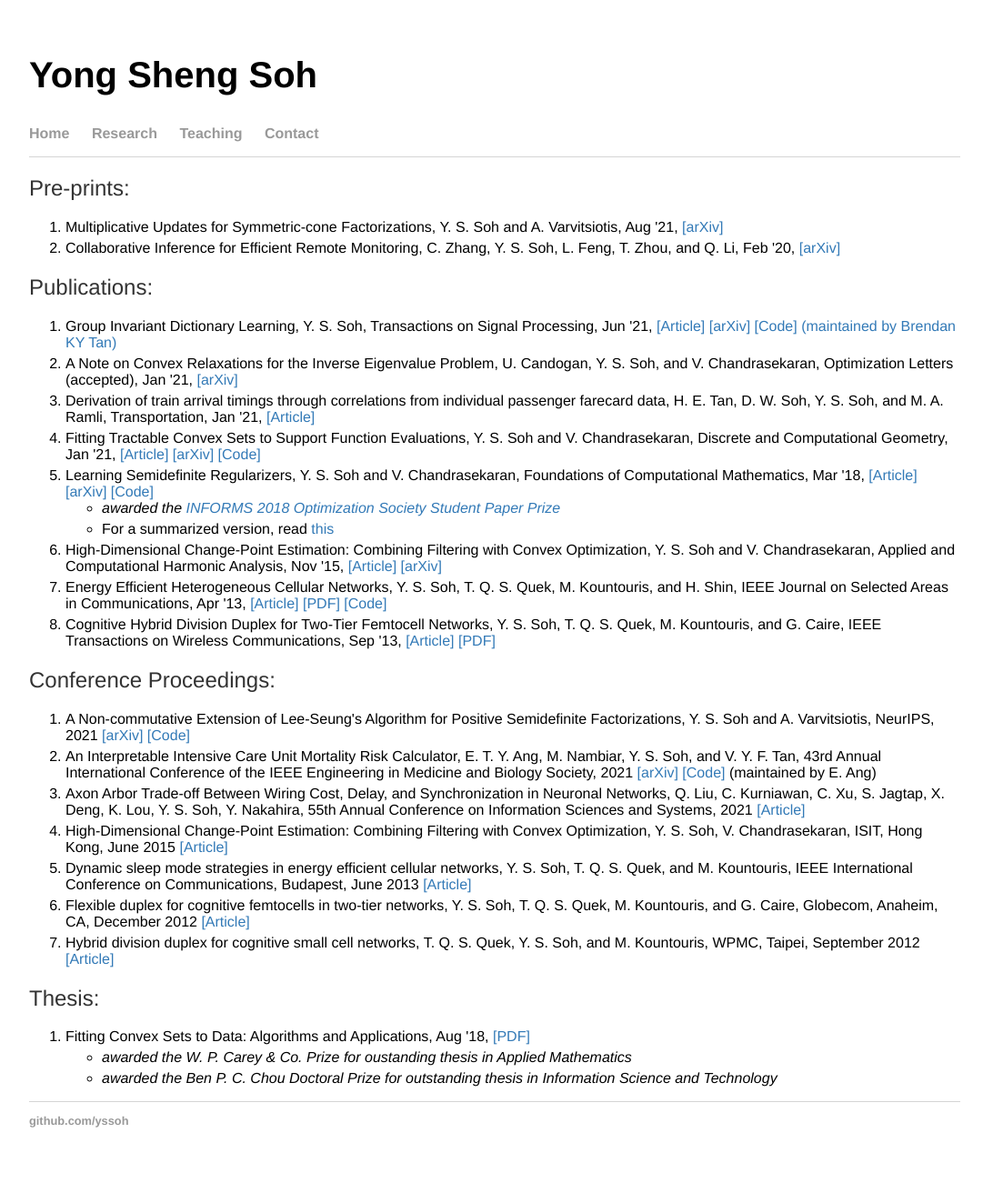
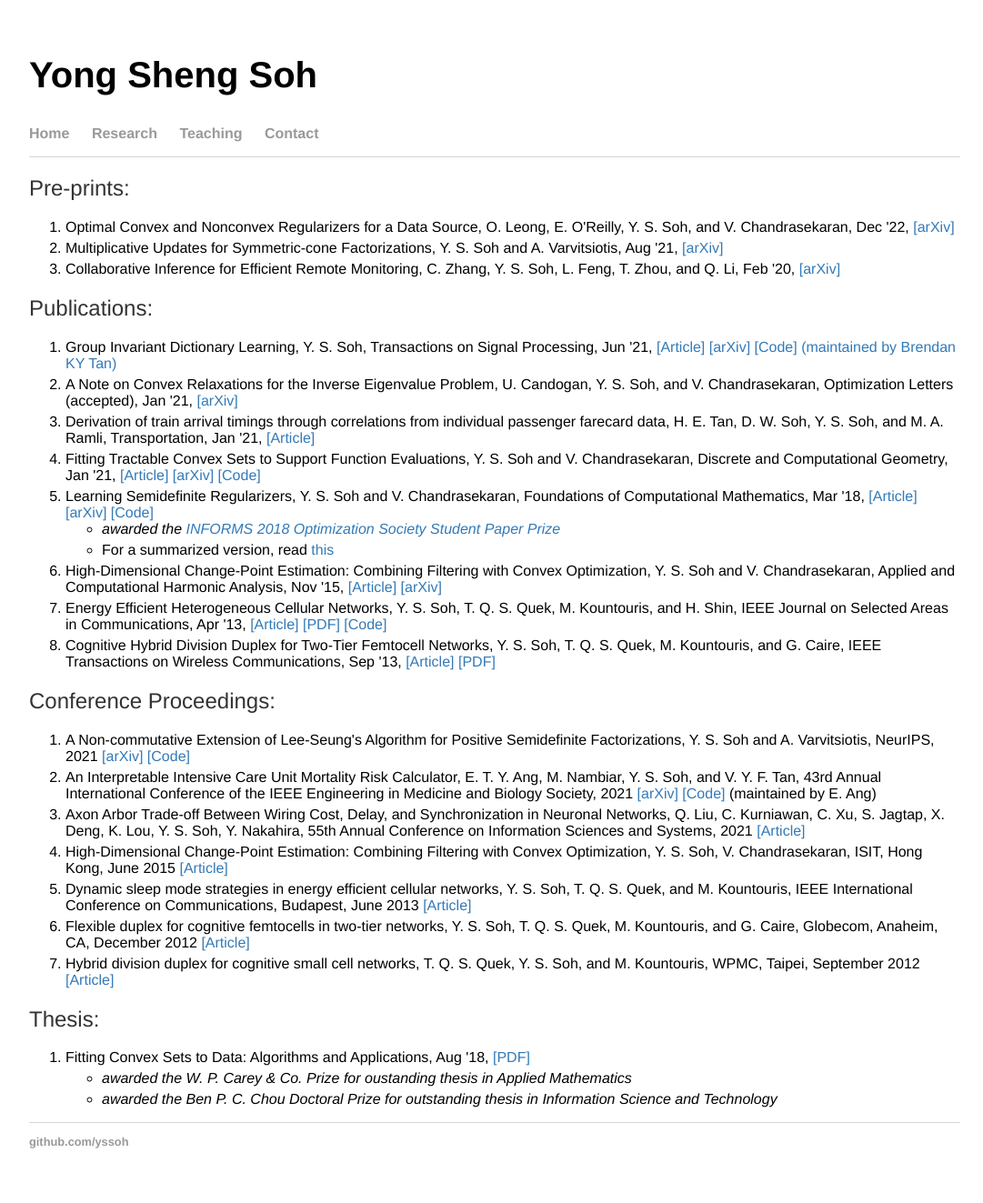
Before and after one commit to yssoh/yssoh.github.io, a Jekyll site: the page built from research/index.html, in a window 1280 px wide. Shown: the whole page at 91% size, without its empty margins (96-1177 px from the left). Built offline with Jekyll 4.4.1, drawn with Linux system fonts in a browser that asks for light colours; before the commit the page ends 1300 px from its top, so only the background shows below that.

Commit message:
Update index.html

```diff
--- a/research/index.html
+++ b/research/index.html
@@ -6,6 +6,7 @@ title: Yong Sheng Soh
 <div class="blurb">
   <h2>Pre-prints:</h2>
   <ol>
+    <li>Optimal Convex and Nonconvex Regularizers for a Data Source, O. Leong, E. O'Reilly, Y. S. Soh, and V. Chandrasekaran, Dec '22, <a href = "https://arxiv.org/abs/2212.13597">[arXiv]</a></li>
     <li>Multiplicative Updates for Symmetric-cone Factorizations, Y. S. Soh and A. Varvitsiotis, Aug '21, <a href = "https://arxiv.org/abs/2108.00740">[arXiv]</a></li>
     <li>Collaborative Inference for Efficient Remote Monitoring, C. Zhang, Y. S. Soh, L. Feng, T. Zhou, and Q. Li, Feb '20, <a href = "https://arxiv.org/abs/2002.04759">[arXiv]</a></li>
   </ol>
```
